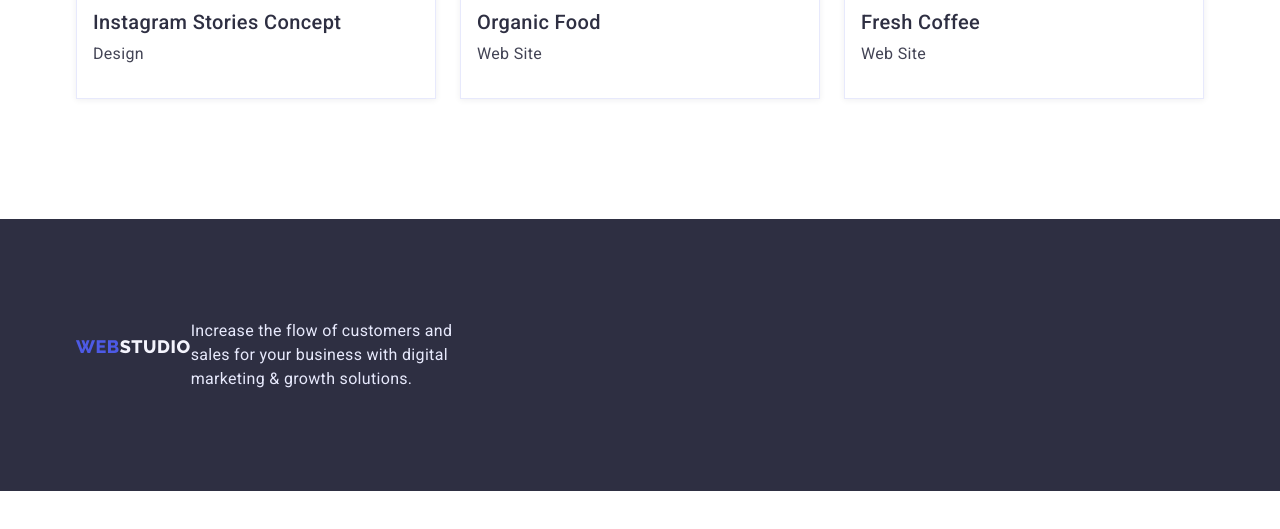
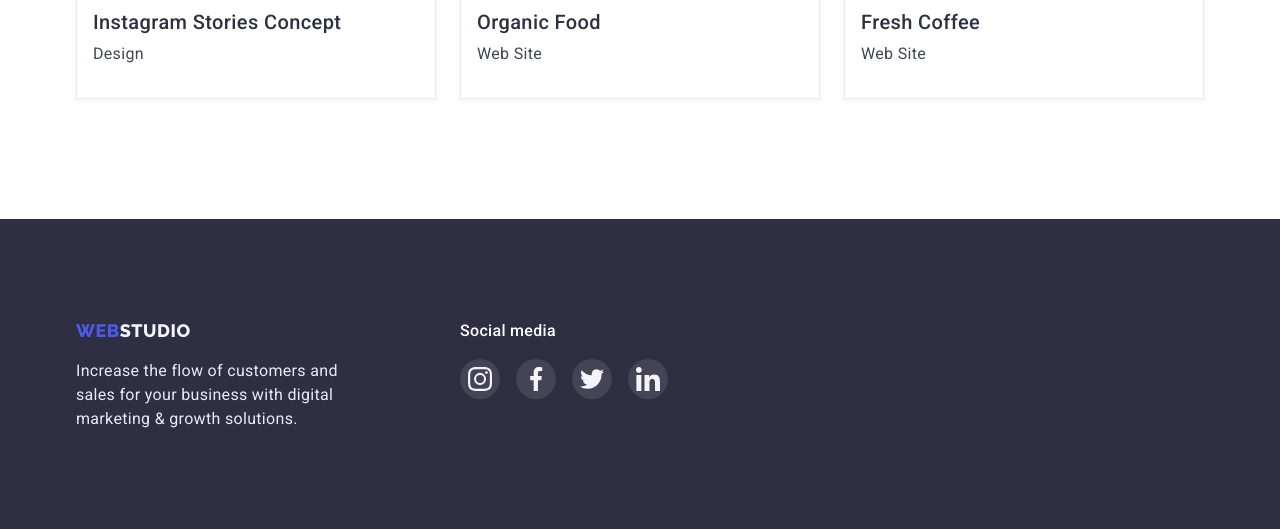
Before and after one commit to Natalia2110/goit-markup-hw-04, a plain HTML site: page portfolio.html in a window 1280 px wide. Shown: the part 1548-2077 px from the top of the page. Before the commit the page ends 2039 px from the top, so only its background shows below. Drawn offline with nearby package versions, Linux system fonts and the light colour scheme.

Commit message:
prettier.html

```diff
--- a/portfolio.html
+++ b/portfolio.html
@@ -27,13 +27,17 @@
           >
 
           <ul class="navigation-list list">
-            <li class="nav-item"><a href="./index.html" class="studio-link">Studio</a></li>
+            <li class="nav-item">
+              <a href="./index.html" class="studio-link">Studio</a>
+            </li>
             <li class="nav-item">
               <a href="./portfolio.html" class="portfolio-link current"
                 >Portfolio</a
               >
             </li>
-            <li class="nav-item"><a href="" class="contacts-link">Contacts</a></li>
+            <li class="nav-item">
+              <a href="" class="contacts-link">Contacts</a>
+            </li>
           </ul>
         </nav>
 
@@ -58,11 +62,15 @@
         <h1 class="visually-hidden">filter</h1>
         <div class="container">
           <ul class="button list">
-            <li class="portfolio-list"><button type="button" class="portfolio-btn">All</button></li>
+            <li class="portfolio-list">
+              <button type="button" class="portfolio-btn">All</button>
+            </li>
             <li class="portfolio-list">
               <button type="button" class="portfolio-btn">Web Site</button>
             </li>
-            <li class="portfolio-list"><button type="button" class="portfolio-btn">App</button></li>
+            <li class="portfolio-list">
+              <button type="button" class="portfolio-btn">App</button>
+            </li>
             <li class="portfolio-list">
               <button type="button" class="portfolio-btn">Design</button>
             </li>
@@ -214,18 +222,15 @@
                 </div>
               </a>
             </li>
-
           </ul>
-
         </div>
-
       </section>
-
     </main>
 
     <footer>
       <section class="footer section">
         <div class="container">
+          <div class="footer-box">
             <a href="./index.html" class="logo"
               >Web<span class="footer-logo">Studio</span></a
             >
@@ -234,6 +239,44 @@
               digital marketing & growth solutions.
             </p>
           </div>
+          <div class="footer-soc-media">
+            <h3 class="title">Social media</h3>
+
+            <ul class="footer-soc-list list">
+              <li class="footer-soc-item">
+                <a href="" class="footer-soc-link link">
+                  <svg class="footer-soc-icon" width="24" height="24">
+                    <use href="./images/icons.svg#icon-instagram"></use>
+                  </svg>
+                </a>
+              </li>
+
+              <li class="footer-soc-item">
+                <a href="" class="footer-soc-link link">
+                  <svg class="footer-soc-icon" width="24" height="24">
+                    <use href="./images/icons.svg#icon-facebook"></use>
+                  </svg>
+                </a>
+              </li>
+
+              <li class="footer-soc-item">
+                <a href="" class="footer-soc-link link">
+                  <svg class="footer-soc-icon" width="24" height="24">
+                    <use href="./images/icons.svg#icon-twitter"></use>
+                  </svg>
+                </a>
+              </li>
+
+              <li class="footer-soc-item">
+                <a href="" class="footer-soc-link link">
+                  <svg class="footer-soc-icon" width="24" height="24">
+                    <use href="./images/icons.svg#icon-linkedin"></use>
+                  </svg>
+                </a>
+              </li>
+            </ul>
+          </div>
+        </div>
       </section>
     </footer>
   </body>
```
Also changed, not shown: index.html (+3 -15 lines). Lines whose indentation alone changed are shown as unchanged.
